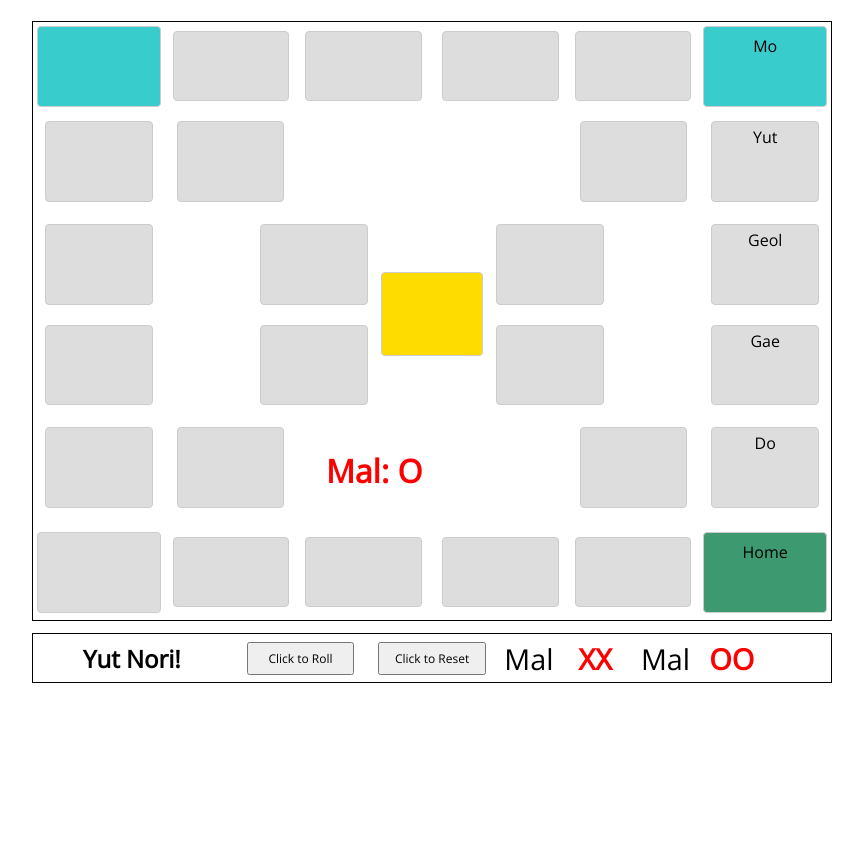
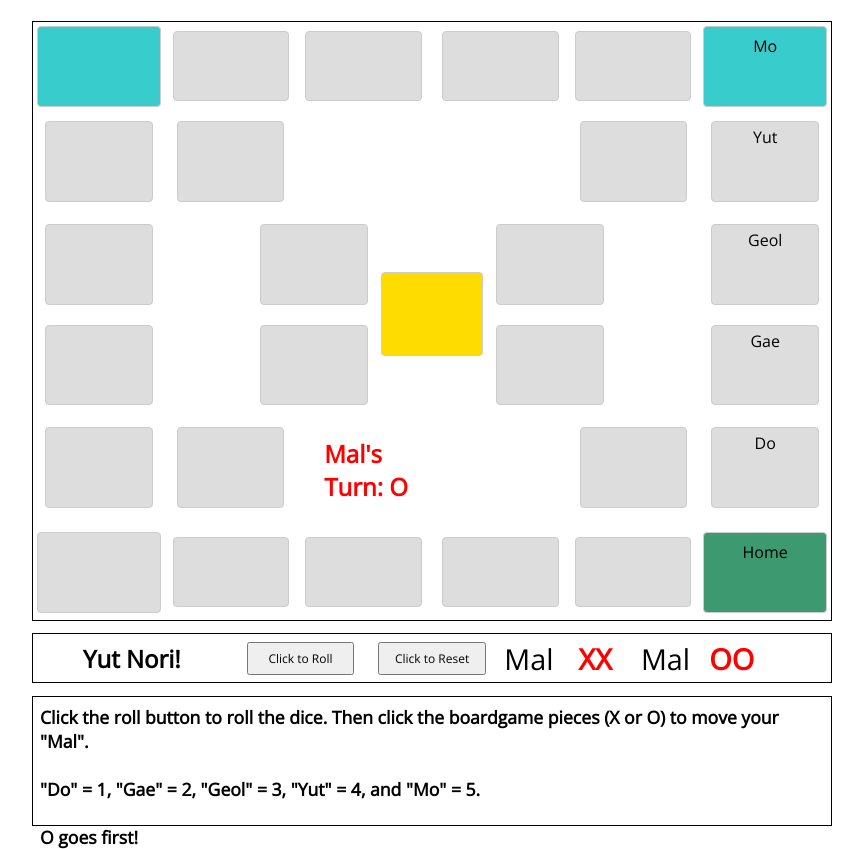
Before and after one commit to kangarang/Unit-1-Project, a plain HTML site: page index.html in a window 1280 px wide. Shown: the whole page, without its empty margins (216-1079 px from the left). Before the commit the page ends 808 px from the top, so only its background shows below. Drawn offline with nearby package versions, Linux system fonts and the light colour scheme; a web font is replaced by a local one.

Commit message:
minute fixes

```diff
--- a/YUT-Clean.js
+++ b/YUT-Clean.js
@@ -61,7 +61,7 @@ function Game() {
       notDMal = "XX"
       all.longRoute[0] = MALO;
     }
-    firstNum.innerText = "Mal: " + mal;
+    firstNum.innerText = "Mal's Turn: " + mal;
     secNum.innerText = "";
 
     button.addEventListener("click", roll);
@@ -79,9 +79,11 @@ function Game() {
     secBinary.innerText = rollThree + "" + rollFour;
     rollValue = rollOne + rollTwo + rollThree + rollFour;
     if (rollOne === 1 && rollTwo === 0 && rollThree === 0 && rollFour === 0) {
-      rollValue === -1;
-      rollTotal--;
-      rollKorean = "BACK-DO!"
+      rollTotal += 1;
+      rollKorean = "Do"
+    //   rollValue === -1;
+    //   rollTotal--;
+    //   rollKorean = "BACK-DO!"
     } else if (rollValue === 1) {
       rollTotal += 1;
       rollKorean = "Do"
--- a/YUT.css
+++ b/YUT.css
@@ -194,7 +194,7 @@ body {
   right: 2%;
   padding: 0;
   margin: 0;
-  font-size: 2em;
+  font-size: 1.5em;
   font-weight: bold;
   font-family: 'Open Sans', sans-serif;
   display: flex;
@@ -355,3 +355,20 @@ p {
   align-items: center;
   justify-content: center;
 }
+
+
+#instructions {
+  border: 1px solid black;
+  margin: 1% auto;
+  width: 800px;
+  height: 130px;
+  display: flex;
+  justify-content: center;
+  color: black;
+}
+
+#words {
+    padding-left: 7px;
+    color: black;
+    font-size: 110%;
+}
--- a/index.html
+++ b/index.html
@@ -84,6 +84,18 @@
       <p class="endMal" id="END"></p>
     </div>
 
+    <div id="instructions">
+        <p id="words">
+            Click the roll button to roll the dice. Then click the boardgame pieces (X or O) to move your "Mal".
+            <br/>
+            <br/>
+            "Do" = 1, "Gae" = 2, "Geol" = 3, "Yut" = 4, and "Mo" = 5.
+            <br/>
+            <br/>
+            O goes first!
+        </p>
+
+    </div>
 
   </body>
 
```
